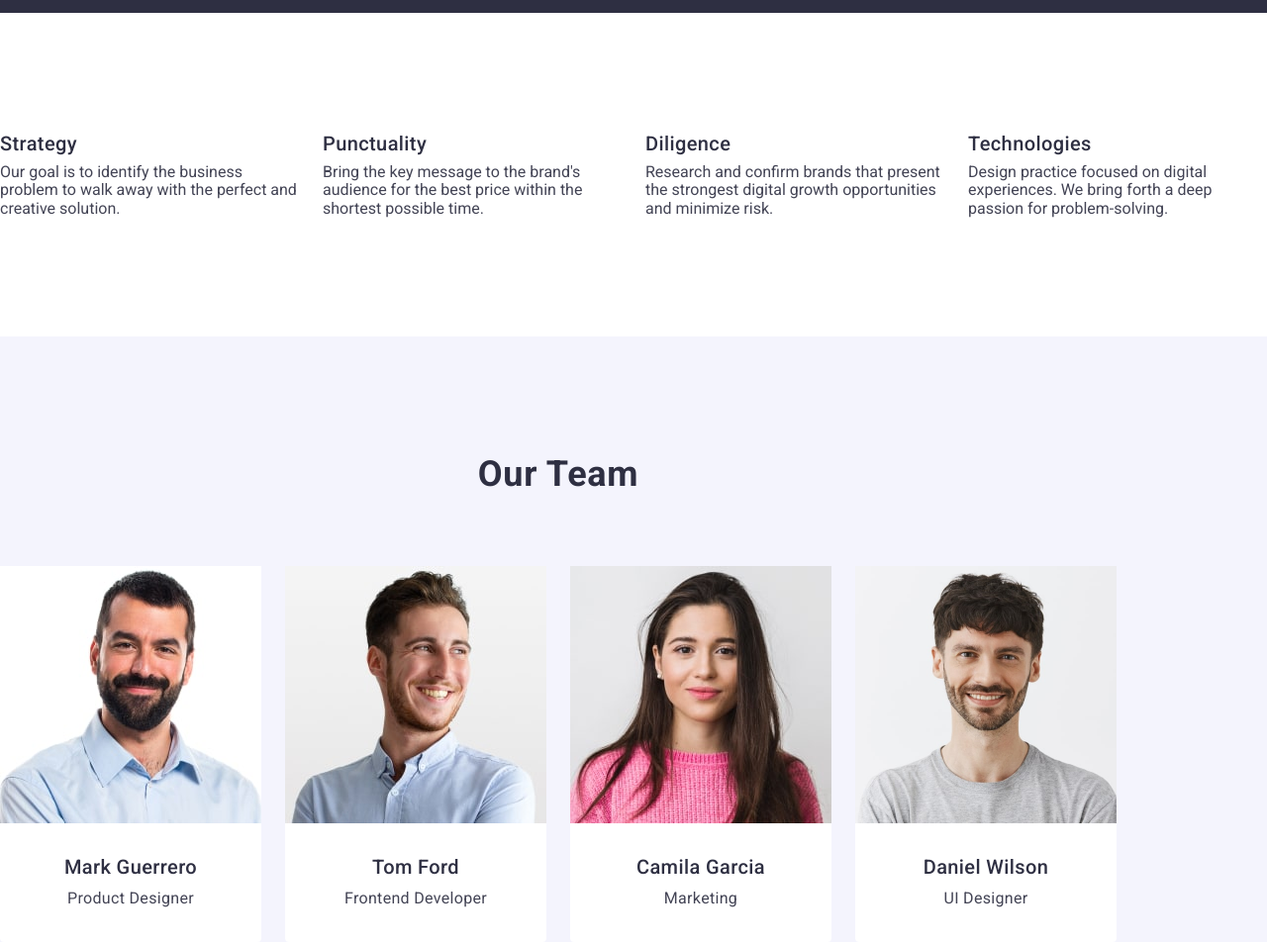
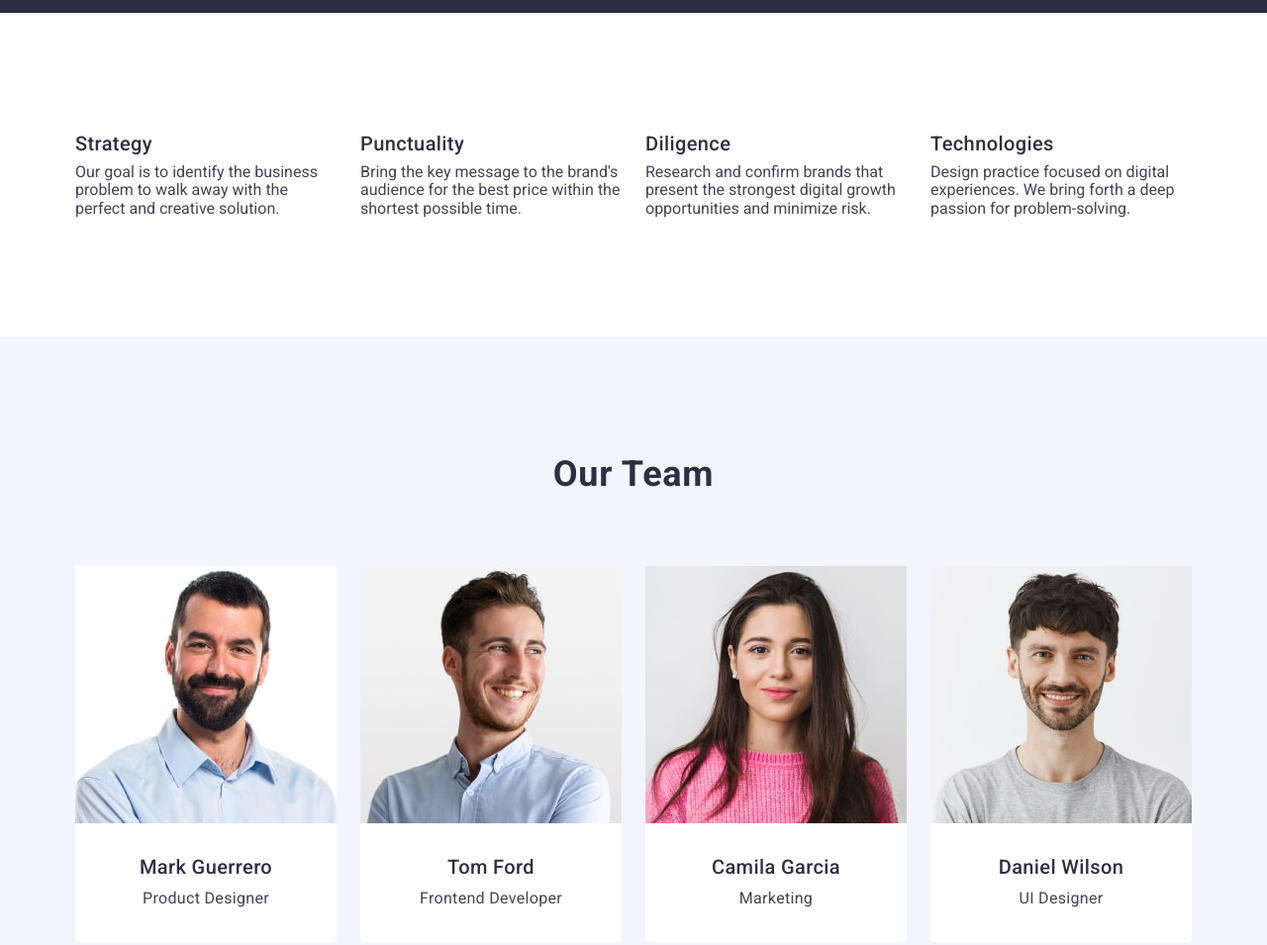
Before and after one commit to Yuliia-Zaruba/goit-markup-hw-03, a plain HTML site: page index.html in a window 1280 px wide. Shown: the part 660-1615 px from the top of the page at 99% size. Drawn offline with nearby package versions, Linux system fonts and the light colour scheme.

Commit message:
chanche all-4

```diff
--- a/css/styles.css
+++ b/css/styles.css
@@ -68,11 +68,6 @@ img {
   padding: 24px 0;
   margin-right: 76px;
 }
-
-/* .header-logo {
-  padding: 24px 0;
-  margin-right: 76px;
-} */
 
 .header-logo-color {
   color: #2e2f42;
@@ -158,7 +153,6 @@ img {
   height: 56px;
   margin: 0 auto;
   align-items: center;
-  /* padding: 16px 32px; */
 }
 /* ------Додала hover FOCUS------ */
 
@@ -171,8 +165,8 @@ img {
 
 .service {
   padding: 120px 0;
-  /* margin-left: 0; */
 }
+
 .visually-hidden {
   position: absolute;
   width: 1px;
@@ -205,33 +199,17 @@ img {
   color: #2e2f42;
 }
 
-/* .service-description {
-  font-weight: 400;
-  font-size: 16px;
-  line-height: 1.5;
-  letter-spacing: 0.02em;
-  color: #434455;
-} */
-
 /*-----	Section 3---- */
 
 .team {
-  display: flex;
-  padding-top: 120px;
-  padding-bottom: 120px 0;
+  padding: 120px 0 120px 0;
   background-color: #f4f4fd;
-}
-
-.team-list {
-  display: flex;
-  /* justify-content: center; */
-  gap: 24px;
 }
 
 .team-section-title {
   /* max-width: 162px; */
   margin-bottom: 72px;
-  align-items: center;
+  /* align-items: center; */
   font-weight: 700;
   font-size: 36px;
   line-height: 1.11;
@@ -241,6 +219,12 @@ img {
   text-transform: capitalize;
 }
 
+.team-list {
+  display: flex;
+  column-gap: 24px;
+  align-items: center;
+}
+
 .team-list-li {
   width: calc((100% - 3 * 24px) / 4);
   border-radius: 0px 0px 4px 4px;
@@ -248,8 +232,13 @@ img {
 }
 
 .team-container-two {
-  padding: 32px 0;
+  padding: 32px 16px;
 }
+/* пример:.portfolio-container {
+  padding: 32px 16px;
+  border: 1px solid #e7e9fc;
+  border-top: none;
+} */
 
 .team-name {
   margin-bottom: 8px;
@@ -296,7 +285,7 @@ img {
 }
 
 .portfolio-item {
-  width: calc((100%-48) / 3);
+  width: calc((100% - 48) / 3);
   background-color: #fff;
 }
 
--- a/index.html
+++ b/index.html
@@ -57,7 +57,7 @@
       </section>
 
       <section class="service">
-        <div class="service-container">
+        <div class="container">
           <h2 class="visually-hidden">Advantage</h2>
           <ul class="service-list">
             <li class="service-item">
@@ -81,7 +81,7 @@
       </section>
 
       <section class="team">
-        <div class="team-container">
+        <div class="container">
           <h2 class="team-section-title">Our Team</h2>
           <ul class="team-list">
             <li class="team-list-li">
```
